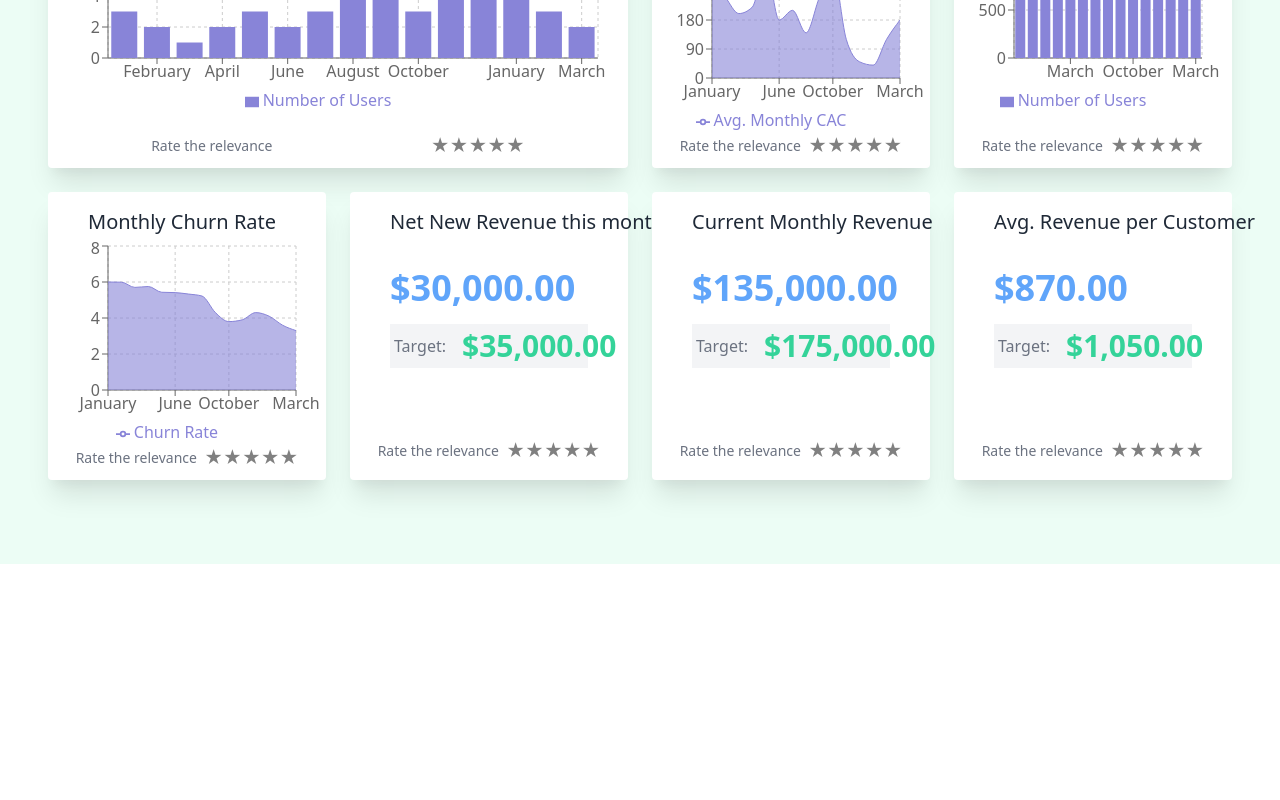
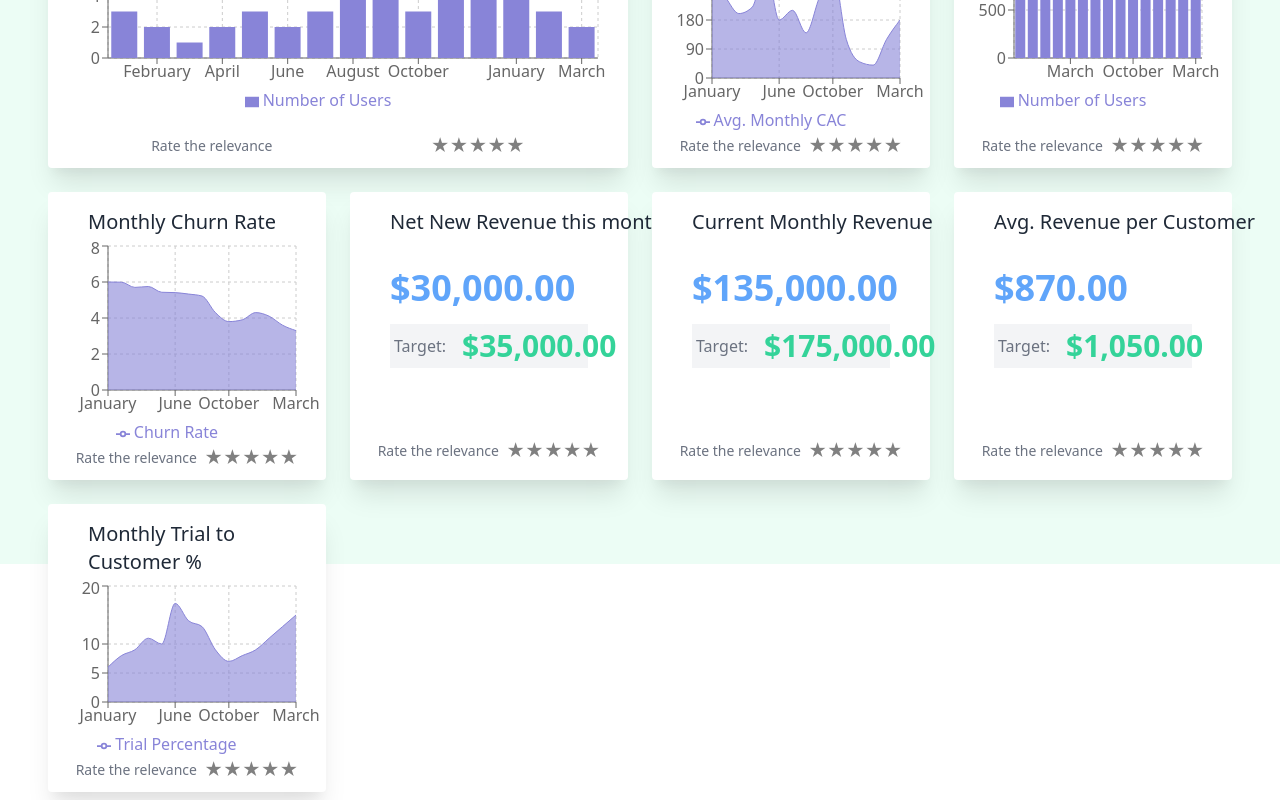
Before and after one commit to d11r/bsc-thesis, a React (Create React App) app: page / in a window 1280 px wide. Shown: the part 236-1036 px from the top of the page. Before the commit the page ends 800 px from the top, so only its background shows below. Built offline with nearby package versions, Linux system fonts and the light colour scheme.

Commit message:
feat: trial conversion %

```diff
--- a/src/components/Metric.js
+++ b/src/components/Metric.js
@@ -21,6 +21,7 @@ import {
   newNewRevenue,
   currentMonthylRevenue,
   avgRevPerCustomer,
+  trialConversion,
 } from '../config'
 import {metrics} from '../constants'
 
@@ -246,6 +247,39 @@ export default function Metric({kpi}) {
         </div>
       )
 
+    case metrics.conversionPercentage:
+      return (
+        <div className="w-full h-full flex flex-col">
+          <span className="text-gray-800 text-xl ml-10">
+            Monthly Trial to Customer %
+          </span>
+          <ResponsiveContainer width="100%" height="100%">
+            <AreaChart
+              width={500}
+              height={400}
+              data={trialConversion.data}
+              margin={{
+                top: 10,
+                right: 30,
+                left: 0,
+                bottom: 0,
+              }}
+            >
+              <CartesianGrid strokeDasharray="3 3" />
+              <XAxis dataKey="month" />
+              <YAxis />
+              <Tooltip formatter={(value, name, props) => `$${value}.0`} />
+              <Legend />
+              <Area
+                {...avgCostToAcquireCustomer.opts}
+                name="Trial Percentage"
+              />
+            </AreaChart>
+          </ResponsiveContainer>
+          <RatingFeedback />
+        </div>
+      )
+
     default:
       throw new Error('Invalid kpi prop.')
   }
--- a/src/components/MetricsView.js
+++ b/src/components/MetricsView.js
@@ -47,6 +47,10 @@ export default function MetricsView() {
           <Card className="m-2">
             <Metric kpi={metrics.avgRevenuePerCustomer}></Metric>
           </Card>
+
+          <Card className="m-2">
+            <Metric kpi={metrics.conversionPercentage}></Metric>
+          </Card>
         </div>
       </div>
     </div>
--- a/src/config.js
+++ b/src/config.js
@@ -302,3 +302,68 @@ export const avgRevPerCustomer = {
     },
   ],
 }
+
+export const trialConversion = {
+  data: [
+    {
+      month: 'January',
+      number: 6,
+    },
+    {
+      month: 'February',
+      number: 8,
+    },
+    {
+      month: 'March',
+      number: 9,
+    },
+    {
+      month: 'April',
+      number: 11,
+    },
+    {
+      month: 'March',
+      number: 10,
+    },
+    {
+      month: 'June',
+      number: 17,
+    },
+    {
+      month: 'July',
+      number: 14,
+    },
+    {
+      month: 'August',
+      number: 13,
+    },
+    {
+      month: 'September',
+      number: 9,
+    },
+    {
+      month: 'October',
+      number: 7,
+    },
+    {
+      month: 'November',
+      number: 8,
+    },
+    {
+      month: 'December',
+      number: 9,
+    },
+    {
+      month: 'January',
+      number: 11,
+    },
+    {
+      month: 'February',
+      number: 13,
+    },
+    {
+      month: 'March',
+      number: 15,
+    },
+  ],
+}
--- a/src/constants.js
+++ b/src/constants.js
@@ -6,4 +6,5 @@ export const metrics = {
   newNewRevenue: 'new-net-revenue',
   currentMonthly: 'current-monthly-revenue',
   avgRevenuePerCustomer: 'avg-revenue-per-customer',
+  conversionPercentage: 'conversion-percentage',
 }
```
